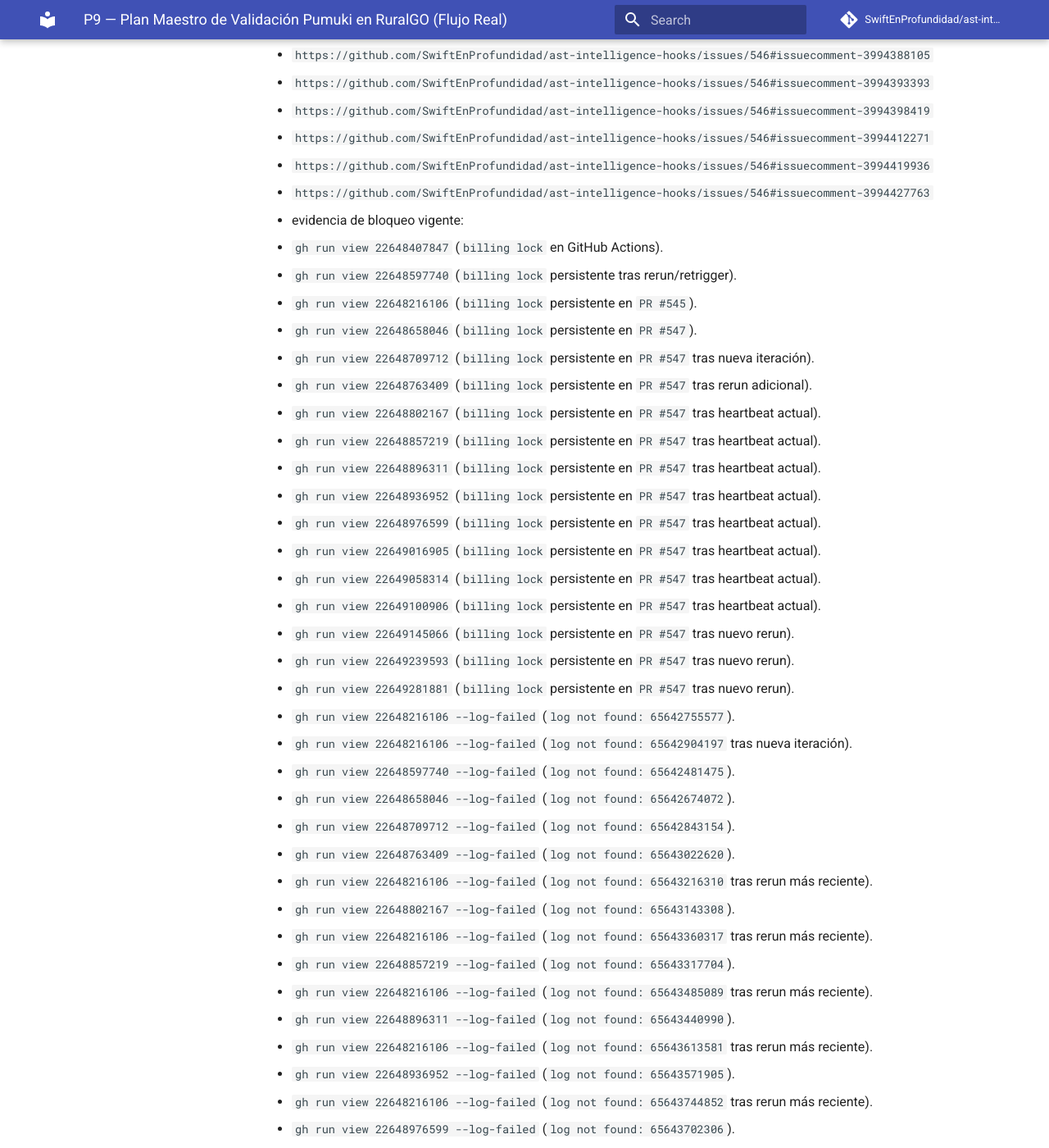
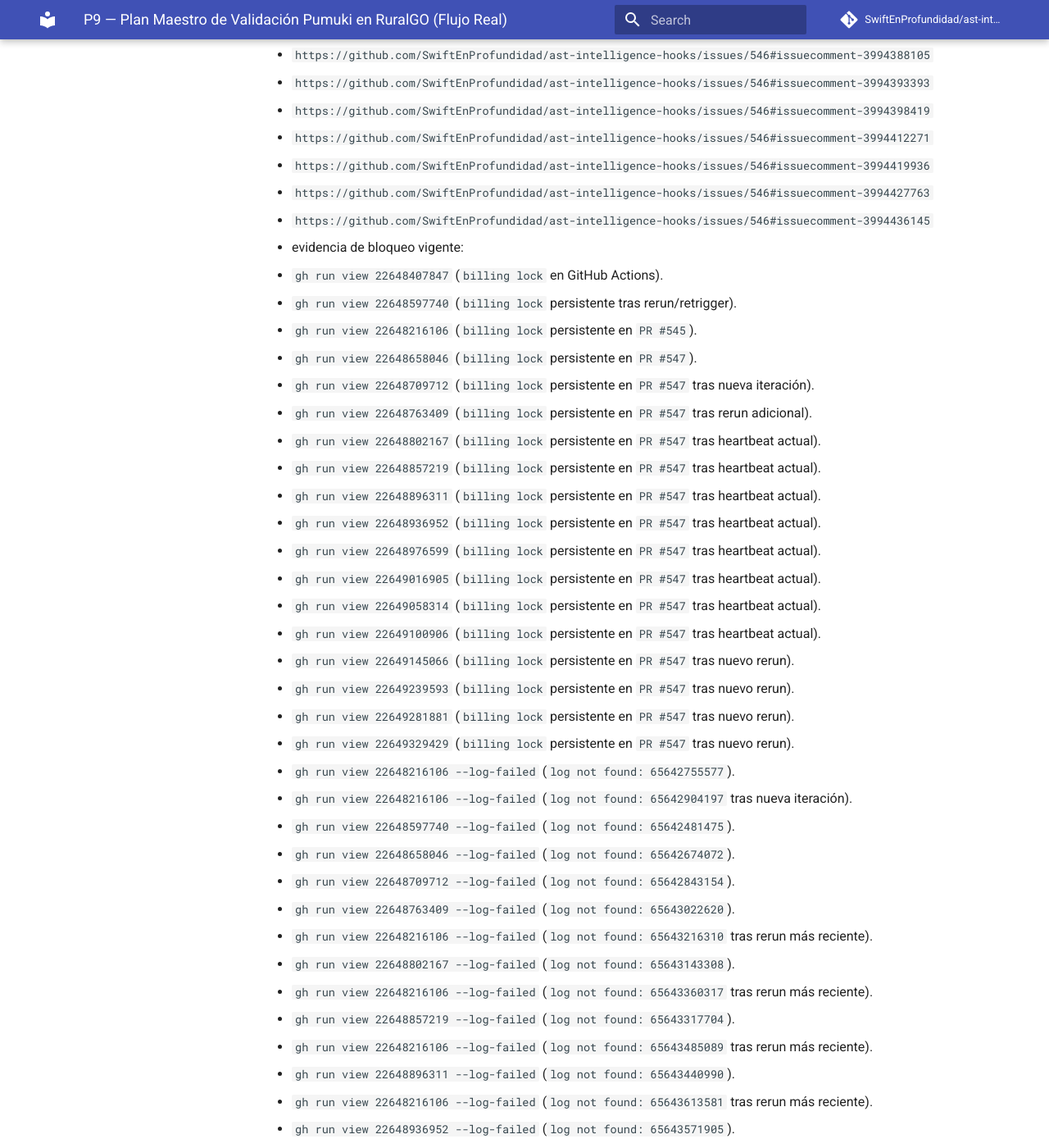
Before and after one commit to SwiftEnProfundidad/ast-intelligence-hooks, an MkDocs documentation site: the page built from docs/seguimiento-completo-validacion-ruralgo-03-03-2026.md, in a window 1280 px wide and 1400 px high, scrolled down 48813 px. Shown: the whole window at 82% size. Built offline with MkDocs 1.6.1 and Material for MkDocs 9.7.7, drawn with Linux system fonts in a browser that asks for light colours; comment, search, counter and statistics services are not loaded; some of the changed text lies outside the part shown.

Commit message:
docs(tracking): add T47 heartbeat for latest CI reruns

```diff
--- a/docs/seguimiento-completo-validacion-ruralgo-03-03-2026.md
+++ b/docs/seguimiento-completo-validacion-ruralgo-03-03-2026.md
@@ -1357,6 +1357,7 @@ Criterio de salida F5:
       - `https://github.com/SwiftEnProfundidad/ast-intelligence-hooks/issues/546#issuecomment-3994412271`
       - `https://github.com/SwiftEnProfundidad/ast-intelligence-hooks/issues/546#issuecomment-3994419936`
       - `https://github.com/SwiftEnProfundidad/ast-intelligence-hooks/issues/546#issuecomment-3994427763`
+      - `https://github.com/SwiftEnProfundidad/ast-intelligence-hooks/issues/546#issuecomment-3994436145`
     - evidencia de bloqueo vigente:
       - `gh run view 22648407847` (`billing lock` en GitHub Actions).
       - `gh run view 22648597740` (`billing lock` persistente tras rerun/retrigger).
@@ -1375,6 +1376,7 @@ Criterio de salida F5:
       - `gh run view 22649145066` (`billing lock` persistente en `PR #547` tras nuevo rerun).
       - `gh run view 22649239593` (`billing lock` persistente en `PR #547` tras nuevo rerun).
       - `gh run view 22649281881` (`billing lock` persistente en `PR #547` tras nuevo rerun).
+      - `gh run view 22649329429` (`billing lock` persistente en `PR #547` tras nuevo rerun).
       - `gh run view 22648216106 --log-failed` (`log not found: 65642755577`).
       - `gh run view 22648216106 --log-failed` (`log not found: 65642904197` tras nueva iteración).
       - `gh run view 22648597740 --log-failed` (`log not found: 65642481475`).
@@ -1402,6 +1404,8 @@ Criterio de salida F5:
       - `gh run view 22649239593 --log-failed` (`log not found: 65644557592` tras rerun más reciente).
       - `gh run view 22648216106 --log-failed` (`log not found: 65644646291` tras rerun más reciente).
       - `gh run view 22649281881 --log-failed` (`log not found: 65644688865` tras rerun más reciente).
+      - `gh run view 22648216106 --log-failed` (`log not found: 65644780562` tras rerun más reciente).
+      - `gh run view 22649329429 --log-failed` (`log not found: 65644848629` tras rerun más reciente).
       - `gh pr checks 547 --json name,state,bucket,link,description` (`security/snyk` sin cuota).
       - `gh pr checks 545 --json name,state,bucket,link,description` (`security/snyk` sin cuota).
 
```
